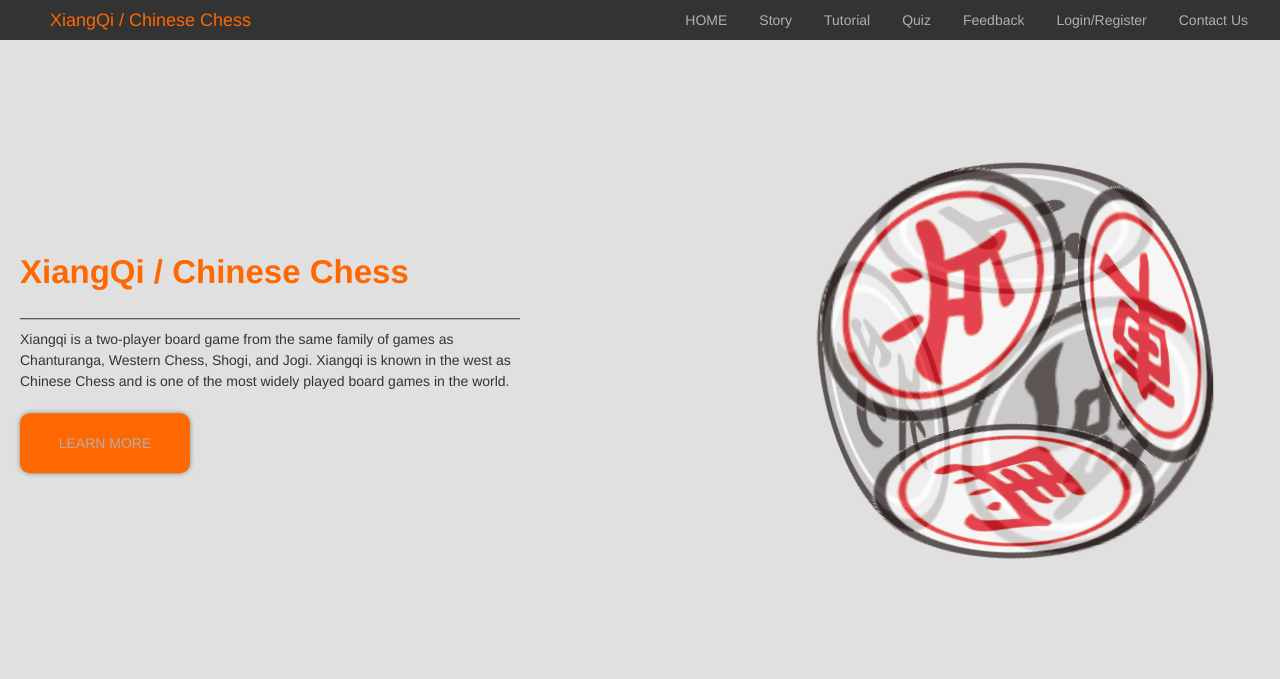
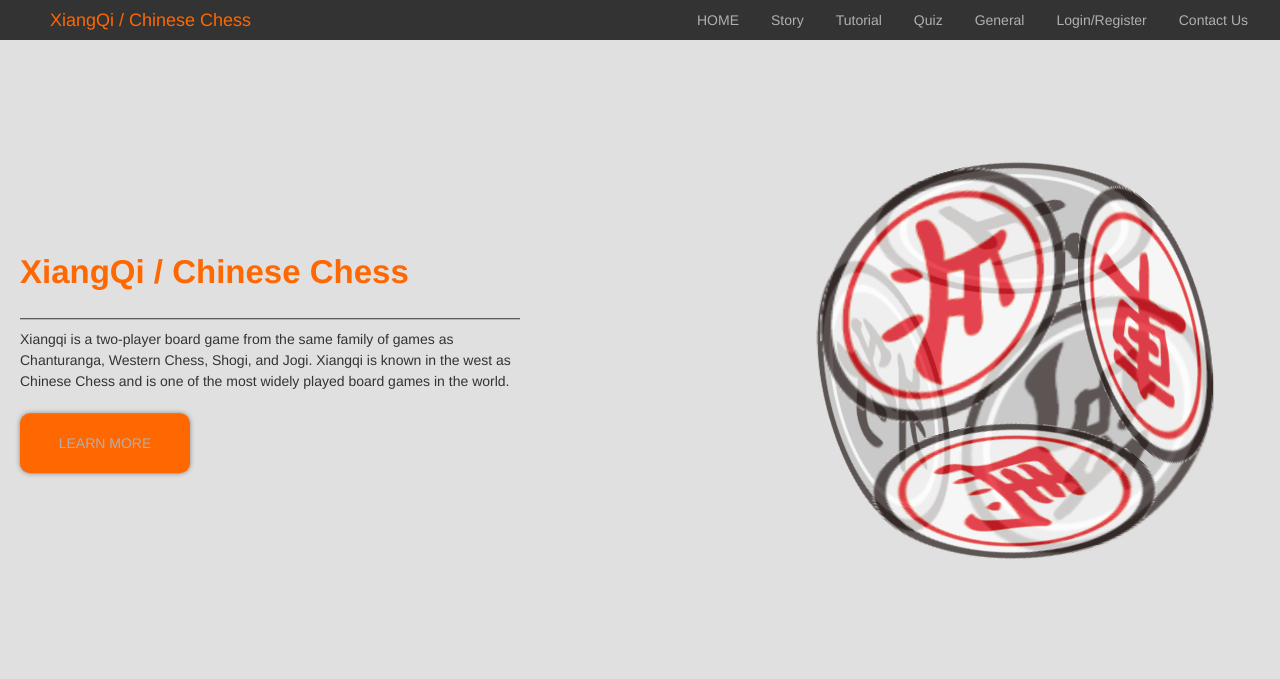
Before and after one commit to MoeBuTa/ChineseChessTutorial, a Flask app: page / in a window 1280 px wide. Shown: the top 679 px of the page. Run offline with Flask 2, Linux system fonts and the light colour scheme; data comes from the database, SQL or seed files in the repository; some libraries are stand-ins or nearby versions.

Commit message:
Update navbar.html

```diff
--- a/app/templates/navbar.html
+++ b/app/templates/navbar.html
@@ -18,7 +18,7 @@
         </ul>
         <ul class="items">
             <li>
-                <a href="#">Feedback</a>
+                <a href="#">General</a>
             </li>
             <li>
                 <a href="{{ url_for('main.assessments') }}">Quiz</a>
```
